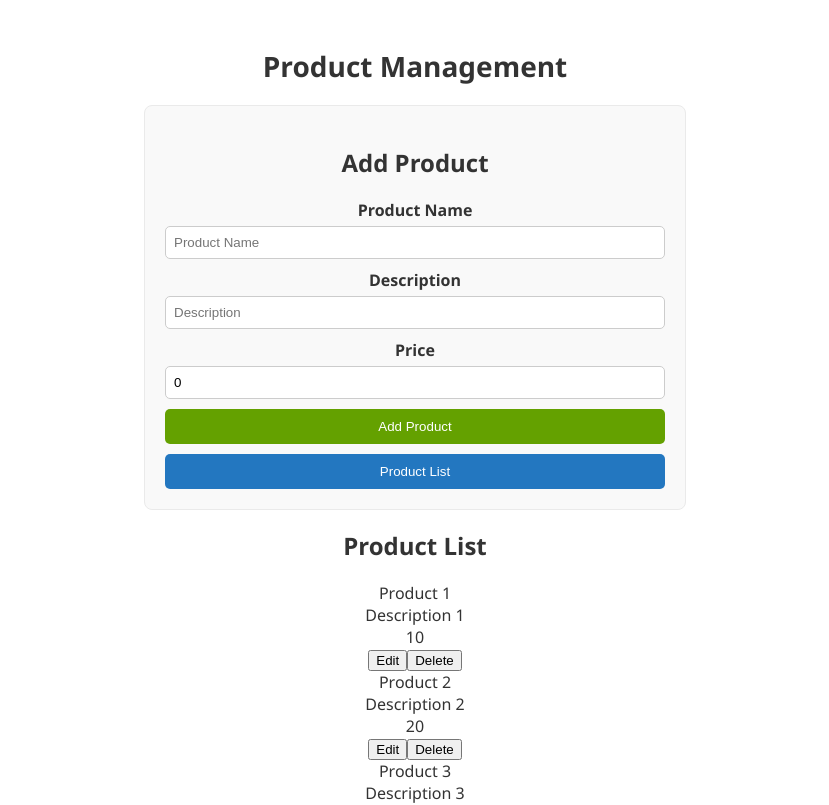
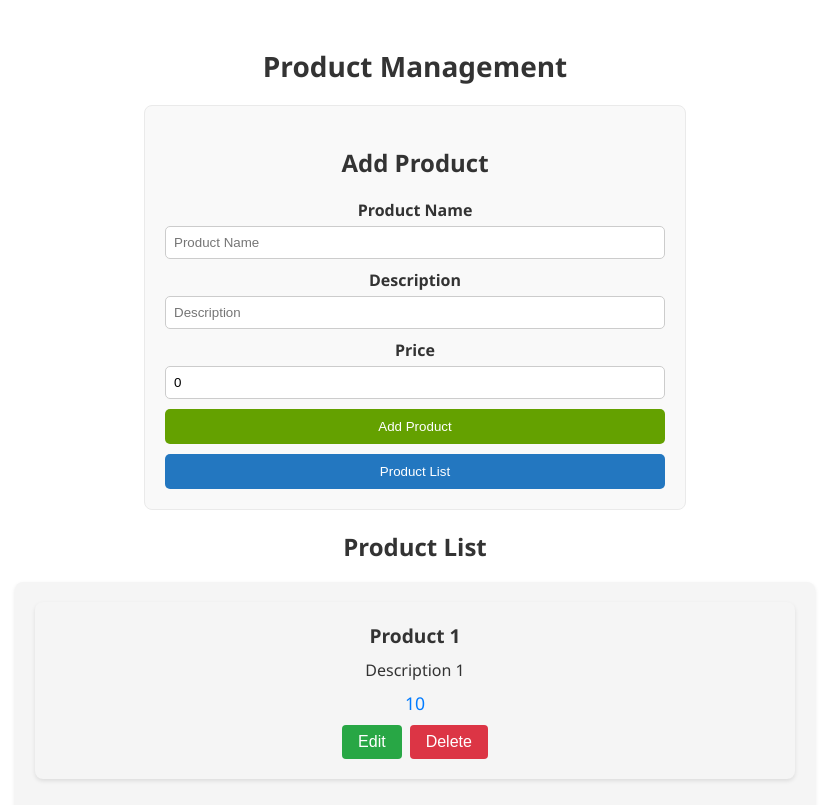
Before and after one commit to NuelaRabino/midtermact2, a Vue app: page / in a window 1280 px wide. Shown: the top 805 px of the page, without its empty margins (225-1054 px from the left). Built offline with nearby package versions, Linux system fonts and the light colour scheme.

Commit message:
Modifying

```diff
--- a/src/components/AddProductForm.vue
+++ b/src/components/AddProductForm.vue
@@ -46,7 +46,7 @@ export default {
         isEditing: false
       };
 
-      // Emit an event to notify the parent component (App.vue) to add the product
+      // Emit an event to notify the parent component (ProductList) to add the product
       this.$emit('add-product', newProduct);
 
       // Reset the form fields
--- a/src/components/ProductItem.vue
+++ b/src/components/ProductItem.vue
@@ -1,10 +1,10 @@
 <template>
-  <div>
-    <div>{{ product.name }}</div>
-    <div>{{ product.description }}</div>
-    <div>{{ product.price }}</div>
-    <button @click="edit">Edit</button>
-    <button @click="remove">Delete</button>
+  <div class="product-item">
+    <div class="product-name">{{ product.name }}</div>
+    <div class="product-description">{{ product.description }}</div>
+    <div class="product-price">{{ product.price }}</div>
+    <button class="edit-button" @click="edit">Edit</button>
+    <button class="delete-button" @click="remove">Delete</button>
   </div>
 </template>
 
@@ -24,5 +24,53 @@ export default {
 </script>
 
 <style>
-/* Add your component's styles here */
+.product-item {
+  background-color: #f5f5f5;
+  border-radius: 8px;
+  padding: 20px;
+  margin-bottom: 20px;
+  box-shadow: 0 2px 4px rgba(0, 0, 0, 0.1);
+}
+
+.product-name {
+  font-size: 1.2rem;
+  font-weight: bold;
+  margin-bottom: 10px;
+}
+
+.product-description {
+  margin-bottom: 10px;
+}
+
+.product-price {
+  font-size: 1.1rem;
+  color: #007bff;
+  margin-bottom: 10px;
+}
+
+.edit-button,
+.delete-button {
+  padding: 8px 16px;
+  font-size: 1rem;
+  border: none;
+  border-radius: 4px;
+  cursor: pointer;
+  transition: background-color 0.3s ease;
+}
+
+.edit-button {
+  background-color: #28a745;
+  color: white;
+}
+
+.delete-button {
+  background-color: #dc3545;
+  color: white;
+  margin-left: 8px; /* Add margin here */
+}
+
+.edit-button:hover,
+.delete-button:hover {
+  background-color: rgba(0, 0, 0, 0.1);
+}
 </style>
--- a/src/components/ProductList.vue
+++ b/src/components/ProductList.vue
@@ -1,17 +1,25 @@
 <template>
-  <div>
+  <div class="product-list">
     <h2>Product List</h2>
-    <div v-for="(product, index) in products" :key="index">
-      <div v-if="!product.isEditing">
+    <div v-for="(product, index) in products" :key="index" class="product-item">
+      <div v-if="!product.isEditing" class="product-details">
         <ProductItem :product="product" @edit="toggleEditing(product)" @delete="deleteProduct(product)" />
       </div>
-      <div v-else>
+      <div v-else class="edit-form">
         <form @submit.prevent="saveEditedProduct(product)">
-          <input type="text" v-model="product.name" required> <br>
-          <input type="text" v-model="product.description" required> <br>
-          <input type="number" v-model.number="product.price" required min="0"> <br>
-          <button type="submit">Save</button>
-          <button type="button" @click="cancelEditing(product)">Cancel</button>
+          <div class="form-group">
+            <input type="text" v-model="product.name" required placeholder="Product Name" class="form-input">
+          </div>
+          <div class="form-group">
+            <input type="text" v-model="product.description" required placeholder="Description" class="form-input">
+          </div>
+          <div class="form-group">
+            <input type="number" v-model.number="product.price" required min="0" placeholder="Price" class="form-input">
+          </div>
+          <div class="button-group">
+            <button type="submit" class="save-button">Save</button>
+            <button type="button" @click="cancelEditing(product)" class="cancel-button">Cancel</button>
+          </div>
         </form>
       </div>
     </div>
@@ -32,7 +40,6 @@ export default {
       product.isEditing = true;
     },
     saveEditedProduct(updatedProduct) {
-      // Emit an event to notify the parent component (App.vue) of the edited products
       updatedProduct.isEditing = false;
       this.$emit('handleUpdateProducts', updatedProduct);
     },
@@ -46,6 +53,64 @@ export default {
 };
 </script>
 
-<style>
-/* Add your component's styles here */
+<style scoped>
+.product-list {
+  margin-top: 20px;
+}
+
+.product-item {
+  border-radius: 8px;
+  box-shadow: 0 2px 4px rgba(0, 0, 0, 0.1);
+  margin-bottom: 20px;
+  padding: 20px;
+}
+
+.product-details {
+  justify-content: space-between;
+  align-items: center;
+}
+
+.edit-form {
+  padding: 20px;
+}
+
+.form-group {
+  margin-bottom: 20px;
+}
+
+.form-input {
+  width: calc(100% - 40px);
+  padding: 10px;
+  border: 1px solid #ccc;
+  border-radius: 5px;
+}
+
+.button-group {
+  display: flex;
+  justify-content: flex-end;
+}
+
+button {
+  padding: 10px 20px;
+  margin-left: 10px;
+  border: none;
+  border-radius: 5px;
+  cursor: pointer;
+  font-weight: bold;
+  transition: all 0.3s ease;
+}
+
+button:hover {
+  opacity: 0.8;
+}
+
+.save-button {
+  background-color: #28a745;
+  color: #fff;
+}
+
+.cancel-button {
+  background-color: #dc3545;
+  color: #fff;
+}
 </style>
```
